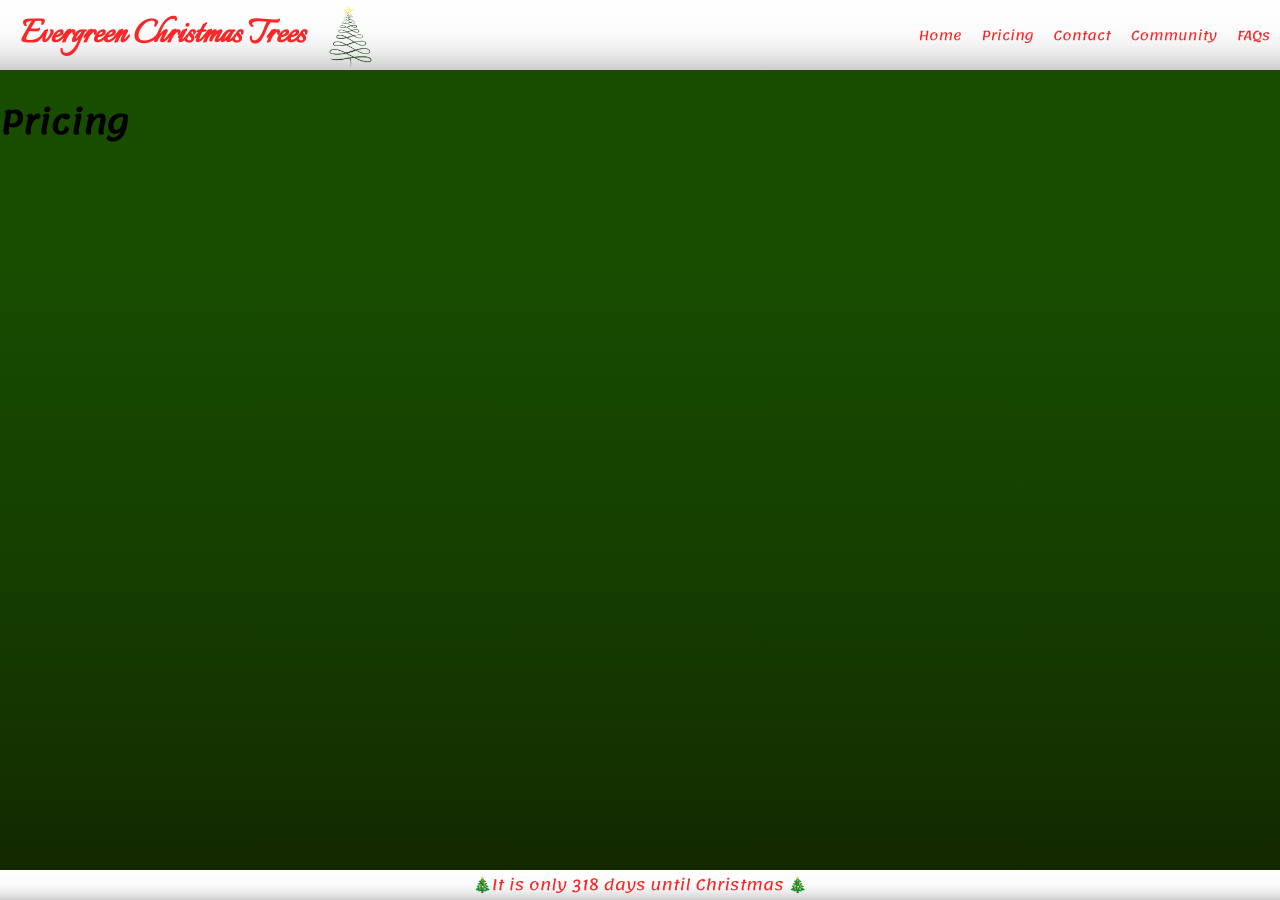
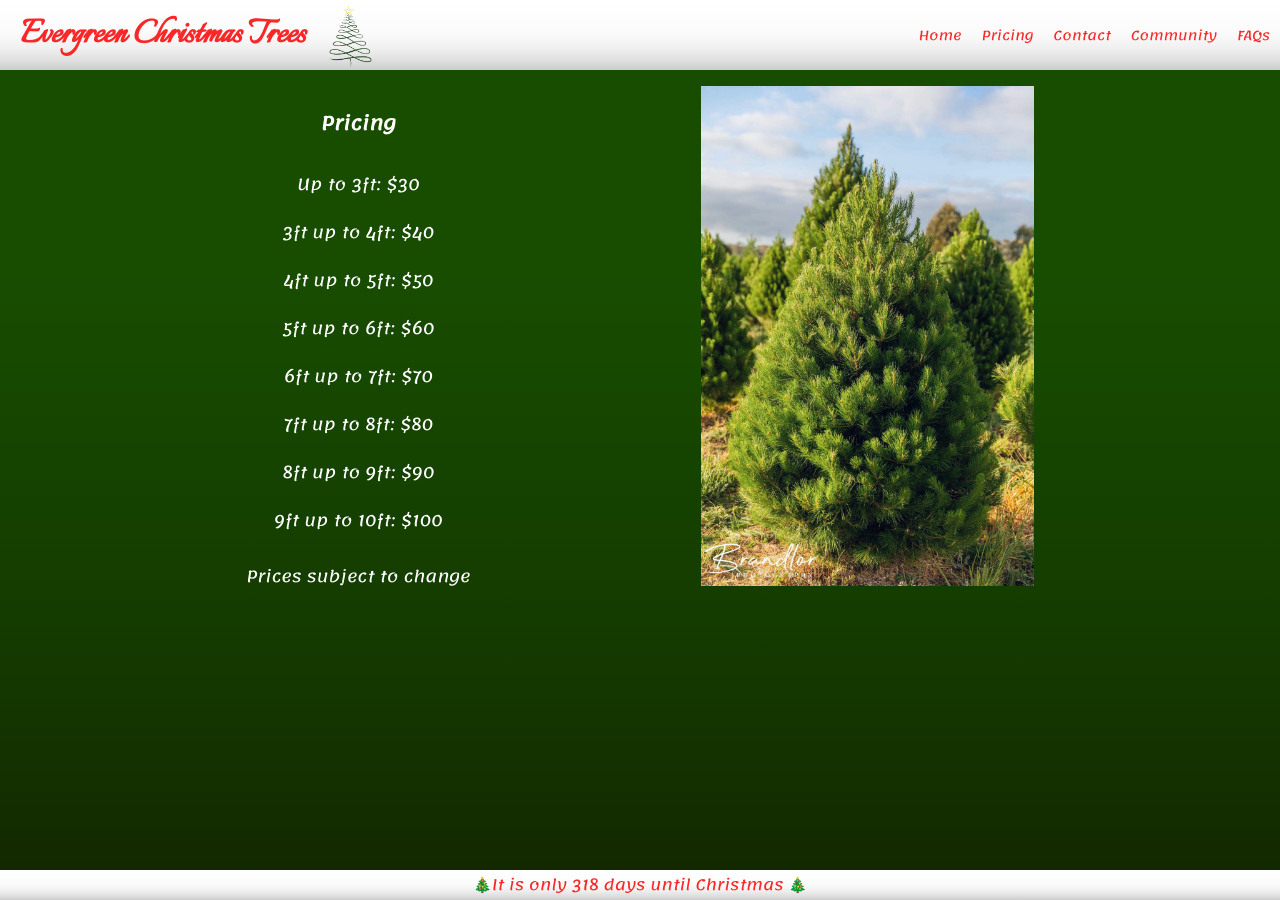
Before and after one commit to justjooshing/next-evergreen-christmas-trees, a Next.js app: page /pricing in a window 1280 px wide. Built offline with nearby package versions, Linux system fonts and the light colour scheme.

Commit message:
add pricing page

```diff
--- a/components/HeaderWrapper.jsx
+++ b/components/HeaderWrapper.jsx
@@ -18,7 +18,6 @@ const HeaderWrapper = () => {
           alt="Christmas Tree"
           height={70}
           width={47.5}
-          priority
           layout="fixed"
         />
       </div>
--- /dev/null
+++ b/components/config/treePrices.jsx
@@ -0,0 +1,13 @@
+// starting with 'Up to 3ft in already' because naming convention is different
+const prices = [{ range: "Up to 3ft", price: 30 }];
+
+const n = 10;
+
+for (let i = 4; i <= n; i++) {
+  prices.push({
+    range: `${i - 1}ft up to ${i}ft`,
+    price: n * i,
+  });
+}
+
+export default prices;
--- a/pages/pricing.jsx
+++ b/pages/pricing.jsx
@@ -1,9 +1,35 @@
+import Image from "next/image";
+
 import CustomHead from "../components/CustomHead";
+import prices from "../components/config/treePrices.jsx";
+
+import pricingStyle from "../styles/Pricing.module.css";
 
 const pricing = () => (
   <>
     <CustomHead pageName="Pricing" />
-    <h1>Pricing</h1>
+    <section className={pricingStyle.main}>
+      <div>
+        <h3>Pricing</h3>
+        {/* prices list */}
+        <ol className={pricingStyle.list}>
+          {prices.map(({ range, price }) => (
+            <li key={price} className={pricingStyle.item}>
+              {range}: ${price}
+            </li>
+          ))}
+        </ol>
+        <p>Prices subject to change</p>
+      </div>
+      <div>
+        <Image
+          src="/pricing_tree.jpg"
+          alt="christmas tree"
+          height={500}
+          width={333}
+        />
+      </div>
+    </section>
   </>
 );
 
--- /dev/null
+++ b/styles/Pricing.module.css
@@ -0,0 +1,23 @@
+.main {
+  display: flex;
+  flex-direction: column;
+  place-content: space-evenly;
+  color: white;
+  text-align: center;
+  padding: 1em;
+}
+
+@media (min-width: 800px) {
+  .main {
+    flex-direction: row;
+  }
+}
+
+.list {
+  list-style: none;
+  padding: 0px;
+}
+
+.item {
+  padding: 0.5em;
+}
```
Also changed, not shown: public/pricing_tree.jpg (added).
